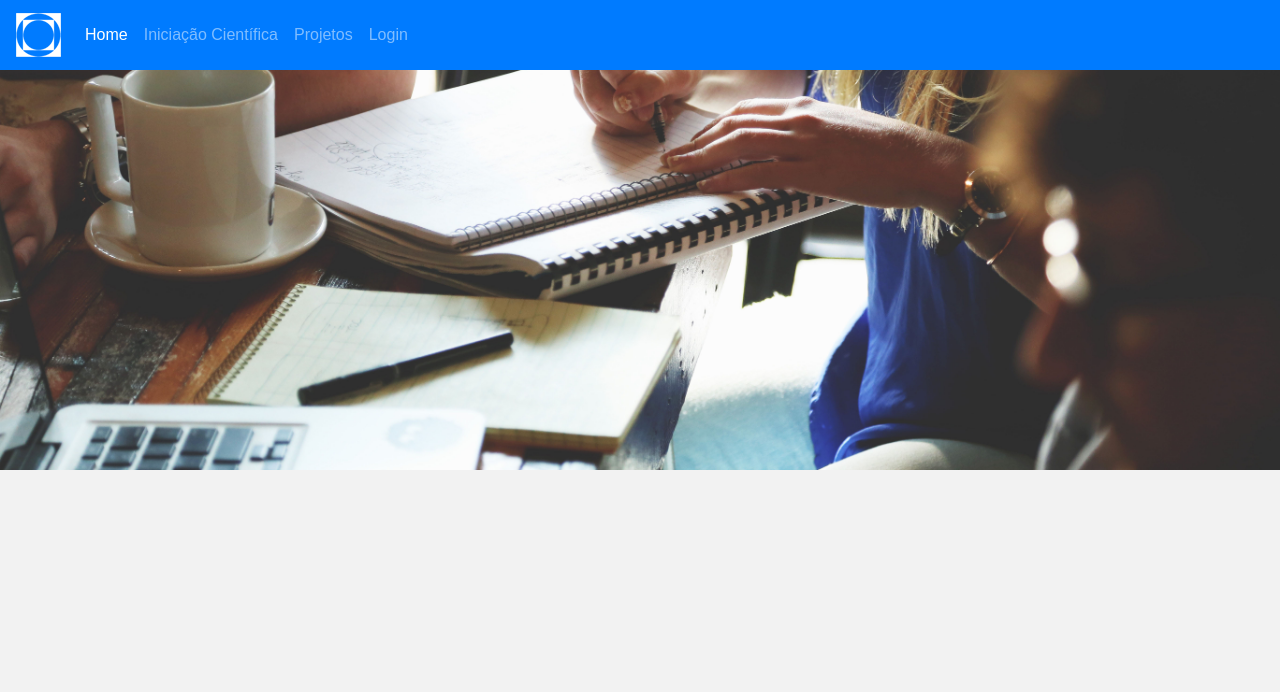
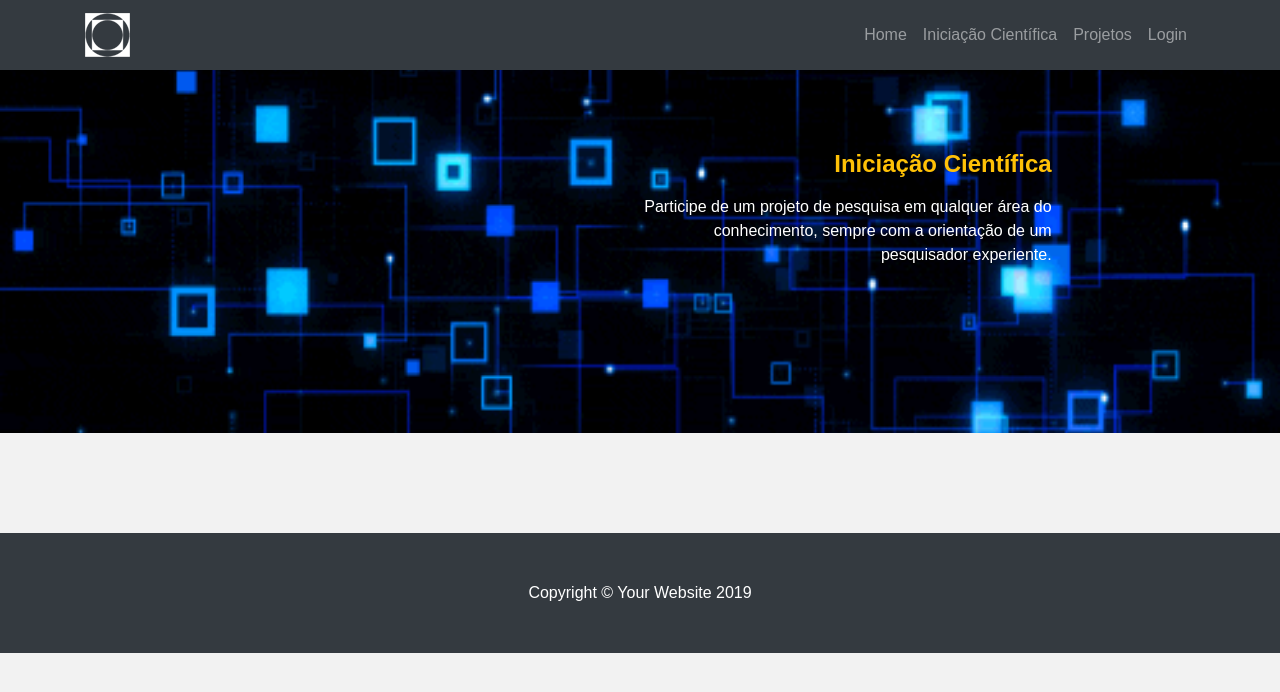
Before and after one commit to gabaghul/Project-Displayer-Maua, a PHP site: page / in a window 1280 px wide. Shown: the top 692 px of the page. Run offline with PHP 8.4, Linux system fonts and the light colour scheme.

Commit message:
react_layyout

```diff
--- a/my-app/public/index.html
+++ b/my-app/public/index.html
@@ -19,43 +19,56 @@
     <title>React App</title>
   </head>
   <body>
-      <nav class="navbar navbar-expand-lg navbar-dark bg-primary">
-        <!--<a class="navbar-brand text-white" href="#">Navbar</a>-->
-        <img src="./src/logo-maua.png" class="navbar-brand" >
-        <button class="navbar-toggler" type="button" data-toggle="collapse" data-target="#navbarNavDropdown" aria-controls="navbarNavDropdown" aria-expanded="false" aria-label="Toggle navigation">
-            <i class="fas fa-bars text-white"></i>
+    <nav class="navbar navbar-expand-lg navbar-dark bg-dark fixed-top text-right" id="mainNav">
+        <div class="container">
+          <a class="navbar-brand js-scroll-trigger" href="#page-top"><img src="./src/logo-maua.png"
+            ></a>
+          <button class="navbar-toggler" type="button" data-toggle="collapse" data-target="#navbarResponsive"
+            aria-controls="navbarResponsive" aria-expanded="false" aria-label="Toggle navigation">
+            <span class="navbar-toggler-icon"></span>
           </button>
-        <div class="collapse navbar-collapse" id="navbarNavDropdown">
-            <ul class="navbar-nav">
-                <li class="nav-item active">
-                    <a class="nav-link" href="#">Home
-                        <span class="sr-only">(current)</span>
-                    </a>
+          <div class="collapse navbar-collapse" id="navbarResponsive">
+            <ul class="navbar-nav ml-auto">
+              <li class="nav-item">
+                <a class="nav-link js-scroll-trigger" href="#about">Home</a>
               </li>
               <li class="nav-item">
-                    <a class="nav-link" href="#">Iniciação Científica</a>
+                <a class="nav-link js-scroll-trigger" href="#services">Iniciação Científica</a>
               </li>
               <li class="nav-item">
-                    <a class="nav-link" href="#">Projetos</a>
+                <a class="nav-link js-scroll-trigger" href="#contact">Projetos</a>
               </li>
               <li class="nav-item">
                 <a class="nav-link" href="#">Login</a>
               </li>
             </ul>
           </div>
+        </div>
       </nav>
-
-    <div class="banner">
-        <div class="bg-image"></div>
-        <div class="bg-text">
-            <h2>About this page</h2>
-            <p>This is a great place to talk about your webpage. This template is purposefully unstyled so you can use it as a boilerplate or starting point for you own landing page designs! This template features</p>
+      <!-- Content -->
+      <section id="about">
+        <div class="container-fluid">
+          <div class="row">
+            <div class="col-lg-8 mx-auto text-right text-white justify-content-end">
+              <h2 class="text-warning font-weight-bold">Iniciação Científica</h2>
+              <p class="lead text-right mt-2 w-50 float-right">Participe de um projeto de pesquisa em qualquer área do conhecimento, sempre
+                com a orientação de um pesquisador experiente.
+              </p>
+              <ul>
             </div>
           </div>
+        </div>
+      </section>
 
     <div class="container">
         <div id="react" class="row"></div>
     </div>
+
+    <footer class="py-5 bg-dark">
+        <div class="container">
+          <p class="m-0 text-center text-white">Copyright &copy; Your Website 2019</p>
+        </div>
+      </footer>
 
 
     <script src="https://code.jquery.com/jquery-3.3.1.slim.min.js" integrity="sha384-q8i/X+965DzO0rT7abK41JStQIAqVgRVzpbzo5smXKp4YfRvH+8abtTE1Pi6jizo" crossorigin="anonymous"></script>
--- a/my-app/public/style.css
+++ b/my-app/public/style.css
@@ -12,76 +12,29 @@
     box-sizing: border-box;
   }
 
-  .bg-image {
-    background-image: url(./src/teste.jpg);
-
-    height: 100%;
-
-    background-position: center;
-    background-repeat: no-repeat;
-    background-size: cover;
+  section {
+    padding: 150px 0;
   }
 
-
-  .bg-text {
-    background-color: rgb(0,0,0);
-    background-color: rgba(0,0,0, 0.4);
-    color: white;
-    font-weight: bold;
-    border: 3px solid #f1f1f1;
-    position: absolute;
-    top: 35%;
-    left: 50%;
-    transform: translate(-50%, -50%);
-    z-index: 2;
-    width: 80%;
-    padding: 20px;
-    text-align: center;
-    opacity: 0;
-    transition: all .2s ease-in-out
+  #about {
+    background-image: url("./src/giphy.gif");
+    background-size: 100% 100%;
+    background-attachment: fixed;
   }
 
-  .banner{
-    height: 50%;
+  #about p{
+    font-size: 1em;
   }
 
-  .banner:hover .bg-text{
-    opacity: 1;
-  }
-
-  .banner:hover .bg-image{
-    position: relative;
-    z-index: -1;
-    opacity: 1;
-    filter: blur(8px);
-    -webkit-filter: blur(8px);
-    transform: scale(1.1);
-    transition: all 0.2s;
-  }
-
-  #search-bar{
-    display: flex;
-    height: 60px;
-    padding: 15px;
-    margin-right: 10px;
-  }
-
-  .opt-eng{
-    flex-wrap: wrap;
-  }
-
-  .input-name-teste{
-    flex-wrap: wrap;
-    border-radius: 5px;
-    height: 30px;
-    border: 2px solid #6eaabd;
-  }
-
-  .search-img{
-    height: 140%;
+  #about h2{
+    font-size: 1.5em;
   }
 
   .react{
     height: 100%;
     background-color: aliceblue;
   }
+
+  footer{
+    margin-top: 100px;
+  }
--- a/my-app/src/componentes/CardStyle.css
+++ b/my-app/src/componentes/CardStyle.css
@@ -27,9 +27,9 @@
   }
 
   .imgContaner{
-      width: 100%;
-      border-top-left-radius: 2%;
-      border-top-right-radius: 2%;
+    width: 100%;
+    border-top-left-radius: 2%;
+    border-top-right-radius: 2%;
   }
 
   .row_btn{
--- a/my-app/src/index.js
+++ b/my-app/src/index.js
@@ -5,7 +5,7 @@
 var itens = []
 
 const file_1 = <Card class="col-sm" name="Projeto 1" text="Lorem ipsum dolor sit amet, consectetur adipiscing elit. Vestibulum auctor nunc a nibh sagittis, et."/>
-
+const file_2 = <Card class="col-sm" name="Projeto 2" text="Lorem ipsum dolor sit amet, consectetur adipiscing elit. Vestibulum auctor nunc a nibh sagittis, et."/>
 
 itens.push(file_1)
 itens.push(file_1)
@@ -16,7 +16,7 @@
 itens.push(file_1)
 itens.push(file_1)
 itens.push(file_1)
-
+itens.push(file_2)
 
 
 ReactDOM.render(itens, document.getElementById('react'))
```
Also changed, not shown: my-app/package-lock.json, my-app/public/src/giphy.gif (added), my-app/src/componentes/Card.jsx (line endings or trailing spaces). Lines whose indentation alone changed are shown as unchanged.
